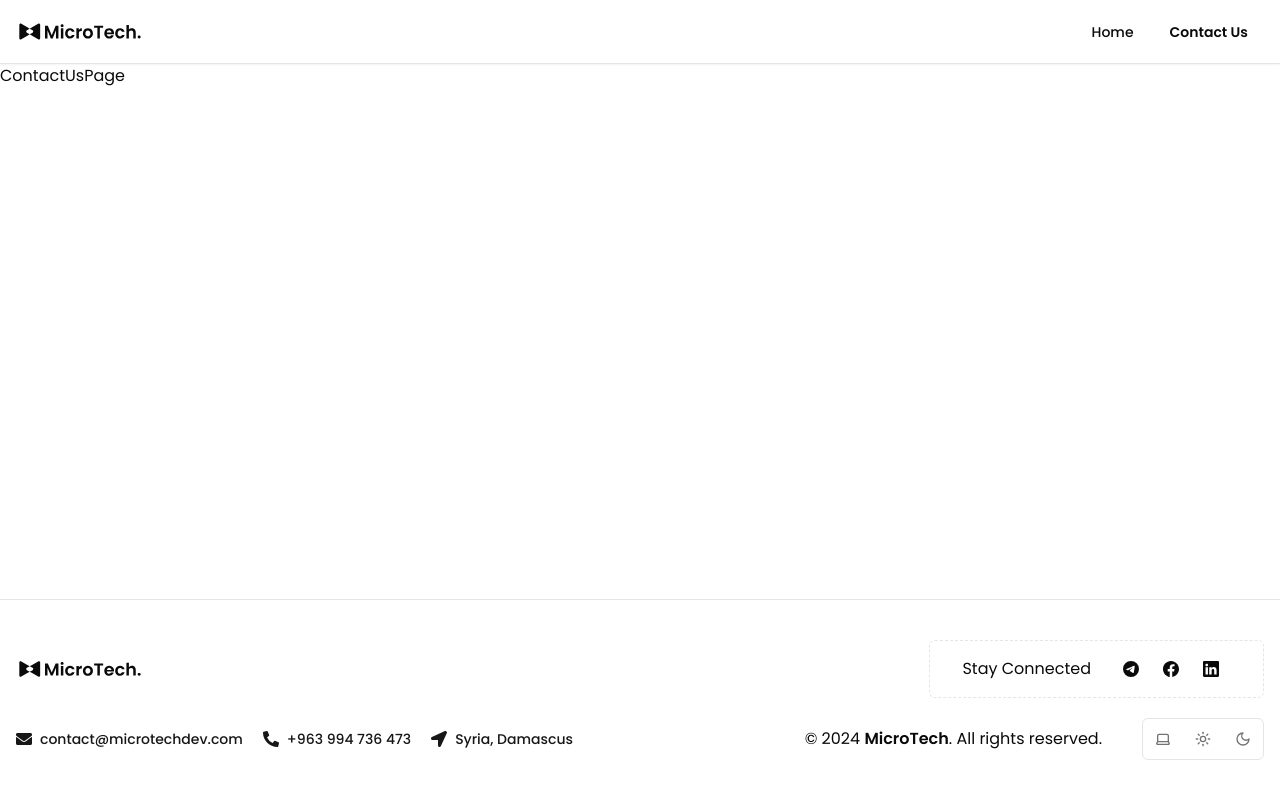
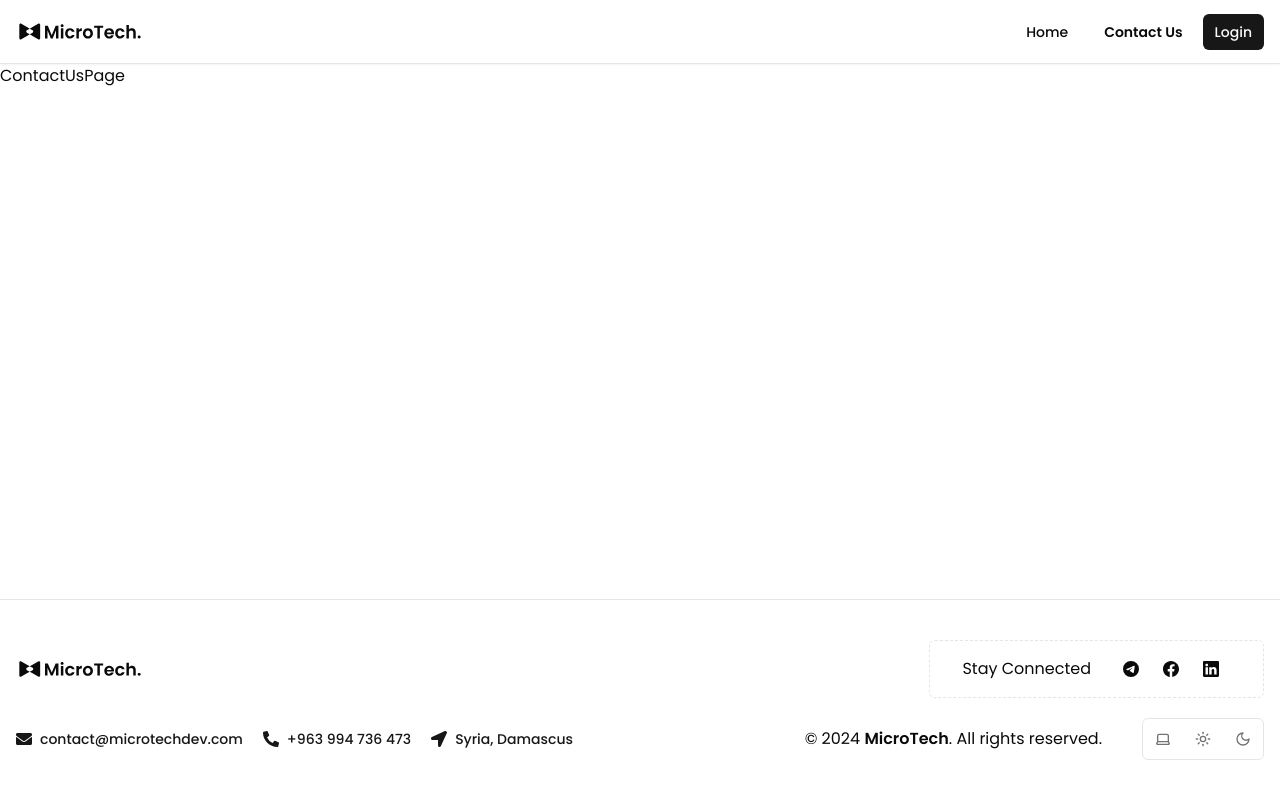
Before and after one commit to Saeed-Altout/microtech, a Next.js app: page /contact-us in a window 1280 px wide. Built offline with nearby package versions, Linux system fonts and the light colour scheme.

Commit message:
added modToggle to navbar and login button

```diff
--- a/app/(root)/_components/navbar.tsx
+++ b/app/(root)/_components/navbar.tsx
@@ -17,6 +17,7 @@ import { Logo } from "@/components/common/logo";
 
 import { routes } from "@/config/site";
 import { cn } from "@/lib/utils";
+import { ModeToggle } from "@/components/ui/mode-toggle";
 
 export const Navbar = () => {
   const pathname = usePathname();
@@ -42,6 +43,10 @@ export const Navbar = () => {
                 </Link>
               </NavigationMenuItem>
             ))}
+
+            <Button size="sm" asChild>
+              <Link href="/auth/login">Login</Link>
+            </Button>
           </NavigationMenuList>
         </NavigationMenu>
 
@@ -53,7 +58,7 @@ export const Navbar = () => {
             </SheetTrigger>
           </Button>
           <SheetContent>
-            <NavigationMenu>
+            <NavigationMenu className="flex flex-col justify-between h-full items-start">
               <NavigationMenuList className="flex-col space-x-0 items-start space-y-2">
                 {routes.map(({ label, href, pathname: path }, index) => (
                   <NavigationMenuItem key={index}>
@@ -71,6 +76,12 @@ export const Navbar = () => {
                   </NavigationMenuItem>
                 ))}
               </NavigationMenuList>
+              <div className="flex flex-col gap-y-5">
+                <Button size="sm" asChild>
+                  <Link href="/auth/login">Login</Link>
+                </Button>
+                <ModeToggle />
+              </div>
             </NavigationMenu>
           </SheetContent>
         </Sheet>
--- a/components/ui/mode-toggle.tsx
+++ b/components/ui/mode-toggle.tsx
@@ -10,7 +10,7 @@ export function ModeToggle() {
   const { setTheme } = useTheme();
 
   return (
-    <div className="border rounded-md overflow-hidden">
+    <div className="border rounded-md overflow-hidden bg-background">
       <Button
         onClick={() => setTheme("system")}
         variant="ghost"
```
